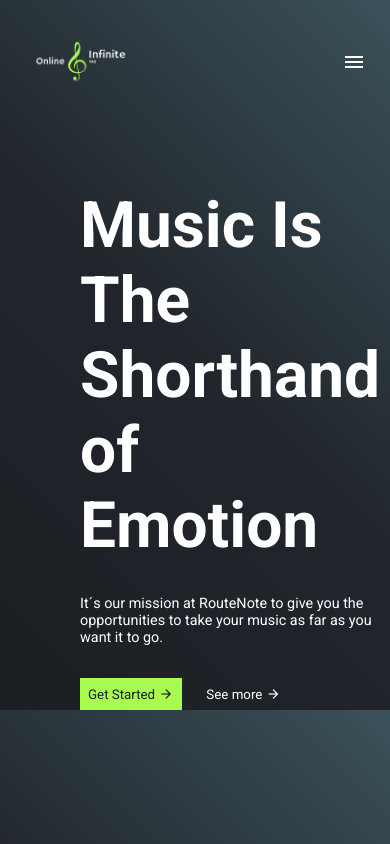
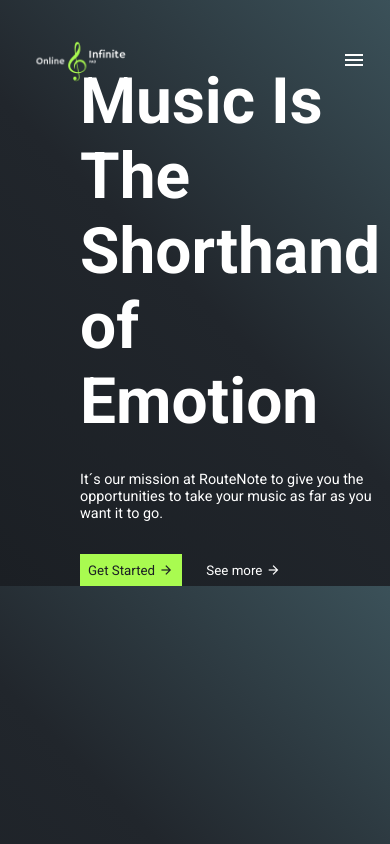
Before and after one commit to mauriciocosta404/infinite-pad, an Angular app: page /home in a window 390 px wide. Shown: the top 844 px of the page. Built offline with nearby package versions, Linux system fonts and the light colour scheme.

Commit message:
refactor: adding header structure

```diff
--- a/src/app/components/header/header.component.html
+++ b/src/app/components/header/header.component.html
@@ -1,20 +1,39 @@
 <header>
-    <nav>
+    <div>
+        <a href="/">
+            <img width="120" src="/assets/dark-logo.png" alt="">
+        </a>
+    </div>
+
+        <nav class="navbar" [ngClass]="{active: isActive}">
+            <a href="/home">Home</a>
+            <a href="/about">About</a>
+            <a href="ambient-pad">Ambient pad</a>
+        </nav>
+
+        <div class="icons">
+            <div class="bars" (click)="handleActiveNavigation()">
+                <span class="material-symbols-outlined">menu</span>
+            </div>
+        </div>
+    <!--<nav>
         <div>
             <img width="120" src="/assets/dark-logo.png" alt="">
         </div>
 
-        <div class="navigation">
+        <ng-container class="navigation">
+            <div   [ngClass]="{active: isActive}">
                 <ul>
                     <li><a href="/home">Home</a></li>
                     <li><a href="/about">About</a></li>
                     <li><a href="ambient-pad">Ambient pad</a></li>
                 </ul>
             </div>
+        </ng-container>
 
         <div class="button-wrapper">
             <button>Sign Up</button>
-            <button><span class="material-symbols-outlined">menu</span></button>
+            <button><span (click)="handleActiveNavigation()" class="material-symbols-outlined">menu</span></button>
         </div>
-    </nav>
+    </nav>-->
 </header>
--- a/src/app/components/header/header.component.scss
+++ b/src/app/components/header/header.component.scss
@@ -1,6 +1,8 @@
-header{
+/*header{
     padding: 0 4.5rem;
     width: 100%;
+    position: fixed;
+    top: 0; left: 0; right: 0;
 
     nav{
         display: flex;
@@ -46,6 +48,7 @@
 
         .button-wrapper button:last-child{
             display: none;
+            cursor: pointer;
         }
     }
 }
@@ -56,7 +59,17 @@
 
         nav{
             .navigation{
-                display: none;
+                position: absolute;
+                top: 100%; left: 0;right: 0;
+                background: #fff;
+                border-top: .1rem solid rgba(0,0,0,0.2);
+                border-bottom: .1rem solid rgba(0,0,0,0.2);
+                padding: 1rem;
+                clip-path: polygon(0 0,100% 0,100% 0,0 0);
+            }
+
+            .navigation.active{
+                clip-path: polygon(0 0,100% 0, 100% 100%,0% 100%);
             }
 
             .button-wrapper button:first-child{
@@ -71,4 +84,77 @@
             }
         }
     }
-  }
+  }*/
+
+  header{
+    position: fixed;
+    top: 0; left: 0; right: 0;
+    padding: 0 1.5rem;
+    display: flex;
+    align-items: center;
+    justify-content: space-between;
+    z-index: 1000;
+    box-shadow: var(--box-shadow);
+}
+
+ header .navbar a{
+    font-size: 1.7rem;
+    border-radius: .5rem;
+    padding: .5rem 1.5rem;
+    color: var(--light-color);
+}
+ header .navbar a.active,
+ header .navbar a:hover{
+     color: #fff;
+     background-color: var(--green);
+ }
+ .icons-settings,#menu-bars {
+     cursor: pointer;
+     margin-left: .5rem;
+     padding: 1.3rem;
+     line-height: 4.5rem;
+     border-radius: 50%;
+     text-align: center;
+     font-size: 1.7rem;
+     color: 50%;
+     background-color: #eee;
+}
+  .icons-settings:hover,#menu-bars:hover{
+     color: #fff;
+     background-color: var(--green);
+     transform: rotate(360deg);
+}
+ header #menu-bars{
+     display: none;
+ }
+
+@media (max-width:768px){
+
+    .icons{
+        display:flex;
+    }
+    header .icons #menu-bars{
+        display: inline-block;
+    }
+    header .navbar{
+        position: absolute;
+        top: 100%; left: 0;right: 0;
+        background: #fff;
+        border-top: .1rem solid rgba(0,0,0,0.2);
+        border-bottom: .1rem solid rgba(0,0,0,0.2);
+        padding: 1rem;
+        clip-path: polygon(0 0,100% 0,100% 0,0 0);
+    }
+
+    header .navbar.active{
+        clip-path: polygon(0 0,100% 0, 100% 100%,0% 100%);
+    }
+
+    header .navbar a{
+        display: block;
+        padding: 1.5rem;
+        margin: 1rem;
+        font-size: 2rem;
+        background-color: #eee;
+    }
+ }
--- a/src/app/components/header/header.component.ts
+++ b/src/app/components/header/header.component.ts
@@ -1,11 +1,17 @@
 import { Component } from '@angular/core';
+import { CommonModule } from '@angular/common';
 
 @Component({
   selector: 'app-header',
-  imports: [],
+  imports: [CommonModule],
   templateUrl: './header.component.html',
   styleUrl: './header.component.scss'
 })
 export class HeaderComponent {
+  isActive: boolean = false;
 
+  public handleActiveNavigation = () => {
+    this.isActive = !this.isActive;
+    console.log(this.isActive);
+  }
 }
```
Also changed, not shown: 1 other file (tests, documents, lock files or other folders). Lines whose indentation alone changed are shown as unchanged.
